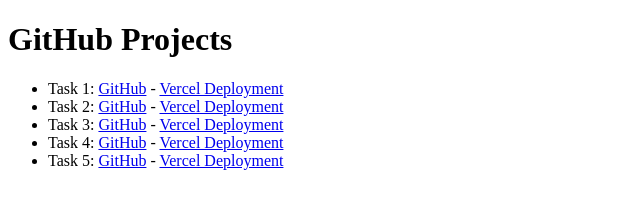
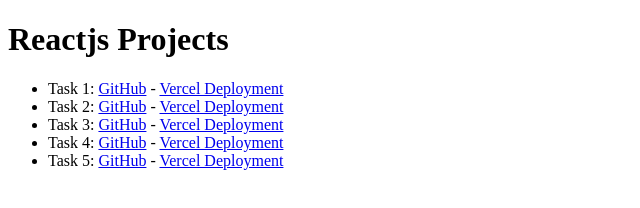
Before and after one commit to hard02/ethnus-mern-react.github.io, a plain HTML site: page index.html in a window 1280 px wide. Shown: the full height of the page, 0-640 px from the left. Drawn offline with Linux system fonts and the light colour scheme.

Commit message:
Update index.html

```diff
--- a/index.html
+++ b/index.html
@@ -3,10 +3,10 @@
 <head>
     <meta charset="UTF-8">
     <meta name="viewport" content="width=device-width, initial-scale=1.0">
-    <title>GitHub Projects</title>
+    <title>Reactjs Projects</title>
 </head>
 <body>
-    <h1>GitHub Projects</h1>
+    <h1>Reactjs Projects</h1>
 
     <ul>
         <li>
```
